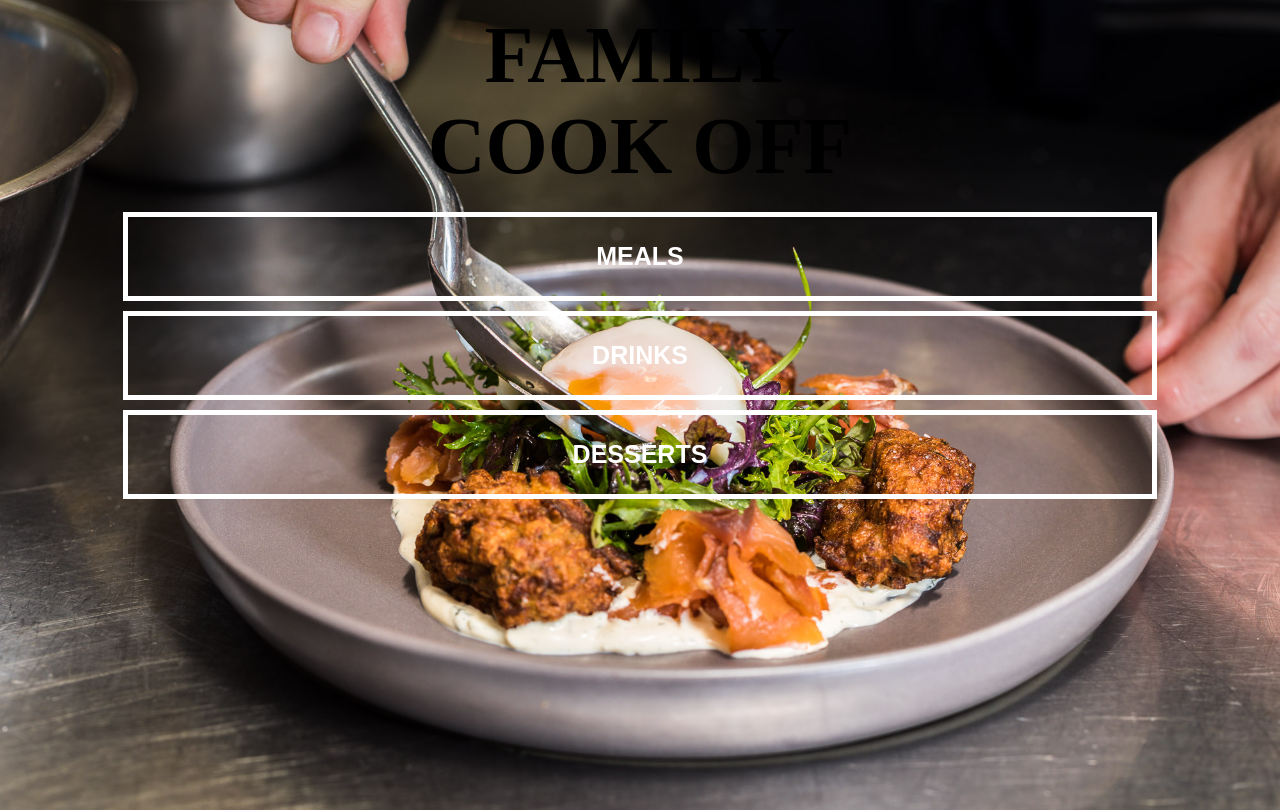
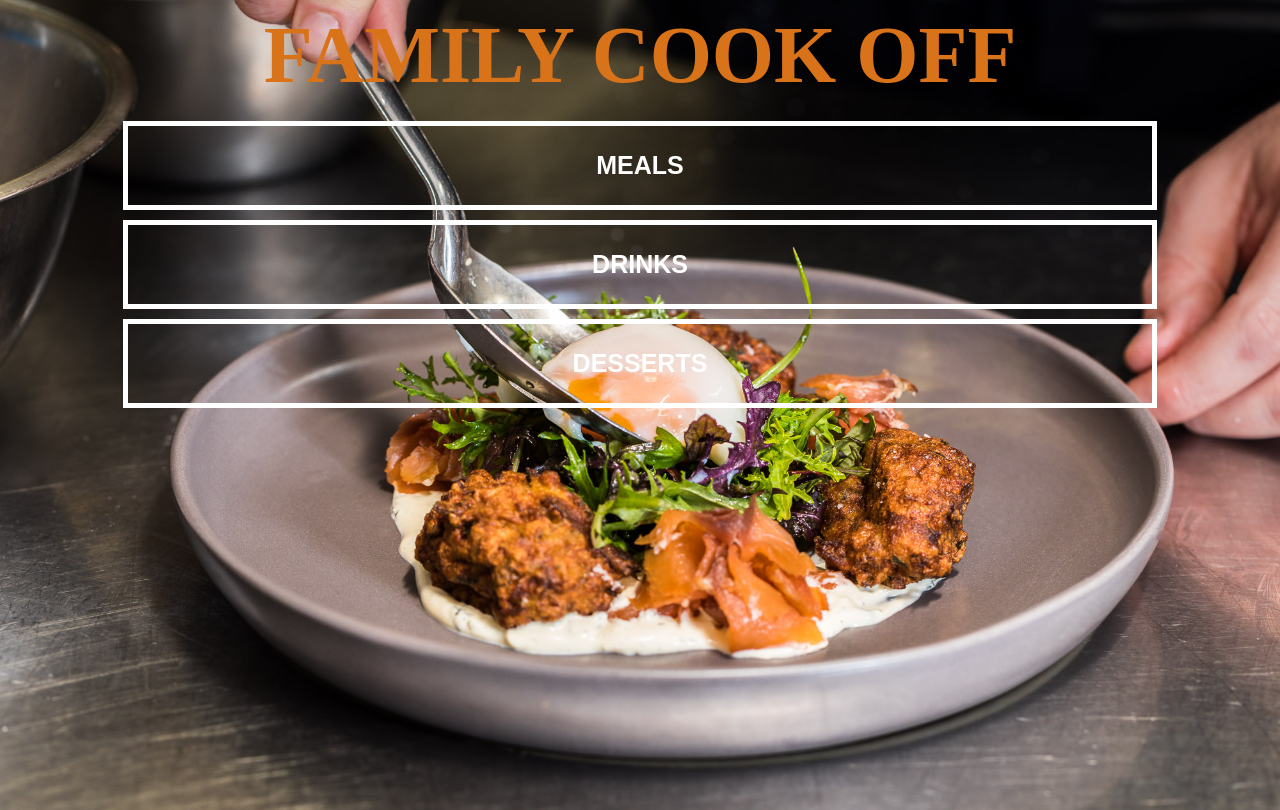
Before and after one commit to jongisizwe66-ITvarsity/Module-3-Assessment-2, a plain HTML site: page index.html in a window 1280 px wide. Drawn offline with Linux system fonts and the light colour scheme.

Commit message:
Update style.css

```diff
--- a/style.css
+++ b/style.css
@@ -20,13 +20,14 @@ body{
 /*=============== Home Page ===============*/
 /*======== Home Page logo ========*/
 .body-home h1{
-    width: 450px;
+    width: 100%;
     display: block;
     margin: auto;
     margin-top: 10px;
     font-family: Monotype Corsiva;
     font-size: 80px;
     text-align: center;
+    color: #D9731A;
 }
 
 
```
